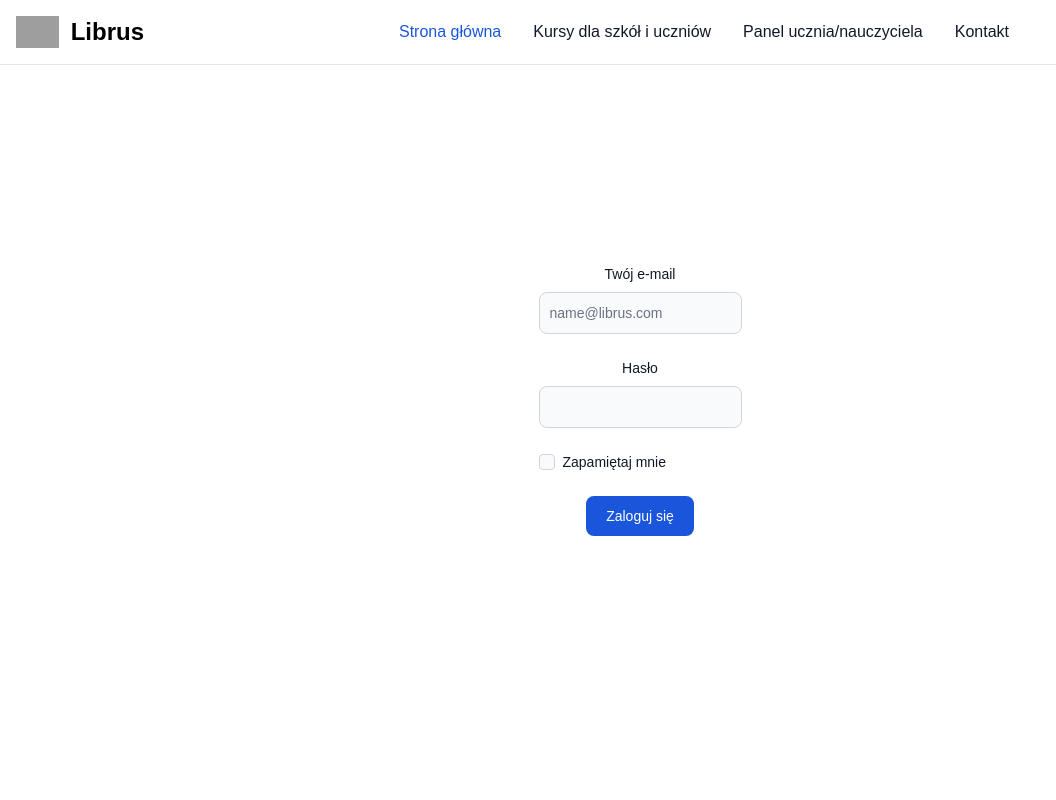
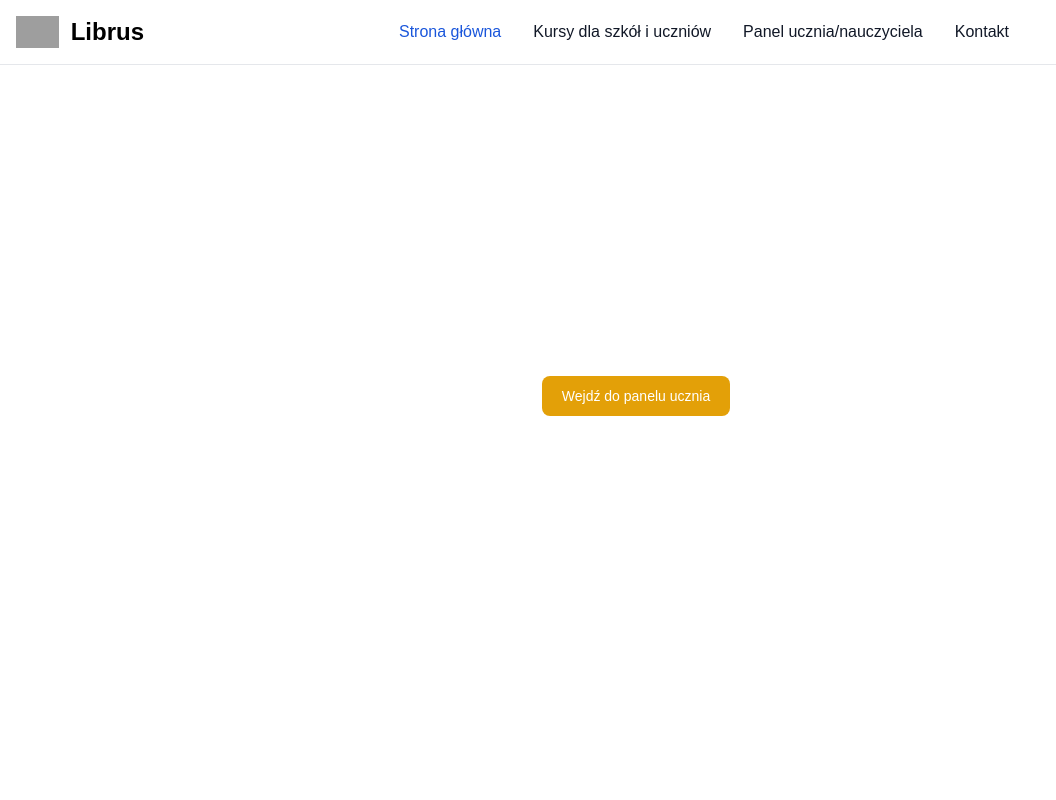
Before and after one commit to xFireXx/librus-react, a React (Create React App) app: page /login in a window 1280 px wide. Shown: the top 800 px of the page, without its empty margins (0-1056 px from the left). Built offline with nearby package versions, Linux system fonts and the light colour scheme; grey boxes are pictures that could not be loaded; what tw-elements would draw is missing.

Commit message:
Login logic - session storage

```diff
--- a/src/App.js
+++ b/src/App.js
@@ -4,16 +4,20 @@ import Home from './pages/Home/Home';
 import Courses from './pages/Courses/Courses';
 import Login from './pages/Login/Login';
 import { AppProvider } from './context/loginButtonContext';
+import PanelStudent from './pages/PanelStudent/PanelStudent';
+import PanelTeacher from './pages/PanelTeacher/PanelTeacher';
 
 function App() {
   return (
     <>
       <AppProvider>
-        <Routes>
-          <Route path="/" exact element={<Home />} />
-          <Route path="/kursy" element={<Courses />} />
-          <Route path="/login" element={<Login />} />
-        </Routes>
+          <Routes>
+            <Route path="/" exact element={<Home />} />
+            <Route path="/kursy" element={<Courses />} />
+            <Route path="/login" element={<Login />} />
+            <Route path="/panelStudent" element={<PanelStudent />} />
+            <Route path="/panelTeacher" element={<PanelTeacher />} />
+          </Routes>
       </AppProvider>
     </>
   );
--- a/src/components/LoginForm/LoginForm.js
+++ b/src/components/LoginForm/LoginForm.js
@@ -1,119 +1,31 @@
-import React, { useState } from 'react';
+import React from 'react';
 import { Navigate } from 'react-router-dom';
+import useStateStorage from '../../hooks/useStateSessionStorage';
 
 export default function LoginForm() {
-  const [username, setUsername] = useState('');
-  const [password, setPassword] = useState('');
-  const [error, setError] = useState('');
-  const [isLoggedIn, setIsLoggedIn] = useState(false);
+  const [loggedInStudent, setIsLoggedInStudent] = useStateStorage(
+    'loggedInStudent',
+    false
+  );
 
-  function handleUsernameChange(event) {
-    setUsername(event.target.value);
+  const handleButtonStudent = () => {
+    setIsLoggedInStudent(true);
+  };
+
+  if (loggedInStudent) {
+    return <Navigate to="/panelStudent" />;
   }
 
-  function handlePasswordChange(event) {
-    setPassword(event.target.value);
-  }
-
-  function handleSubmit(event) {
-    event.preventDefault();
-    if (username === 'Maciek' && password === 'Treder') {
-      setIsLoggedIn(true);
-    } else {
-      setError('Podane dane są niepoprawne');
-    }
-  }
-
-  if (isLoggedIn) {
-    console.log(username);
-    return <Navigate to="/kursy" />;
-  }
   return (
     <>
       <div class="flex items-center justify-center h-screen">
-        <div class="text-center">
-          <form onSubmit={handleSubmit}>
-            <div class="mb-6">
-              <label
-                for="text"
-                className="block mb-2 text-sm font-medium text-gray-900 dark:text-white"
-              >
-                Twój e-mail
-              </label>
-              <input
-                type="text"
-                id="login"
-                className="bg-gray-50 border border-gray-300 text-gray-900 text-sm rounded-lg focus:ring-blue-500 focus:border-blue-500 block w-full p-2.5 dark:bg-gray-700 dark:border-gray-600 dark:placeholder-gray-400 dark:text-white dark:focus:ring-blue-500 dark:focus:border-blue-500"
-                placeholder="name@librus.com"
-                required
-                onChange={handleUsernameChange}
-              />
-            </div>
-            <div class="mb-6">
-              <label
-                for="password"
-                className="block mb-2 text-sm font-medium text-gray-900 dark:text-white"
-              >
-                Hasło
-              </label>
-              <input
-                type="password"
-                id="password"
-                className="bg-gray-50 border border-gray-300 text-gray-900 text-sm rounded-lg focus:ring-blue-500 focus:border-blue-500 block w-full p-2.5 dark:bg-gray-700 dark:border-gray-600 dark:placeholder-gray-400 dark:text-white dark:focus:ring-blue-500 dark:focus:border-blue-500"
-                required
-                onChange={handlePasswordChange}
-              />
-            </div>
-            <div className="flex items-start mb-6">
-              <div className="flex items-center h-5">
-                <input
-                  id="remember"
-                  type="checkbox"
-                  value=""
-                  className="w-4 h-4 border border-gray-300 rounded bg-gray-50 focus:ring-3 focus:ring-blue-300 dark:bg-gray-700 dark:border-gray-600 dark:focus:ring-blue-600 dark:ring-offset-gray-800 dark:focus:ring-offset-gray-800"
-                  required
-                />
-              </div>
-              <label
-                for="remember"
-                className="ml-2 text-sm font-medium text-gray-900 dark:text-gray-300"
-              >
-                Zapamiętaj mnie
-              </label>
-            </div>
-            <button
-              type="submit"
-              className="text-white bg-blue-700 hover:bg-blue-800 focus:ring-4 focus:outline-none focus:ring-blue-300 font-medium rounded-lg text-sm w-full sm:w-auto px-5 py-2.5 text-center dark:bg-blue-600 dark:hover:bg-blue-700 dark:focus:ring-blue-800"
-            >
-              Zaloguj się
-            </button>
-            {error !== '' && (
-              <div
-                className="flex p-4 mb-4 text-sm text-red-800 rounded-lg bg-red-50 dark:bg-gray-800 dark:text-red-400"
-                role="alert"
-              >
-                <svg
-                  aria-hidden="true"
-                  className="flex-shrink-0 inline w-5 h-5 mr-3"
-                  fill="currentColor"
-                  viewBox="0 0 20 20"
-                  xmlns="http://www.w3.org/2000/svg"
-                >
-                  <path
-                    fill-rule="evenodd"
-                    d="M18 10a8 8 0 11-16 0 8 8 0 0116 0zm-7-4a1 1 0 11-2 0 1 1 0 012 0zM9 9a1 1 0 000 2v3a1 1 0 001 1h1a1 1 0 100-2v-3a1 1 0 00-1-1H9z"
-                    clip-rule="evenodd"
-                  ></path>
-                </svg>
-                <span className="sr-only">Info</span>
-
-                <div>
-                  <span className="font-medium">Błąd!</span> {error}
-                </div>
-              </div>
-            )}
-          </form>
-        </div>
+        <button
+          type="button"
+          onClick={handleButtonStudent}
+          class="focus:outline-none text-white bg-yellow-400 hover:bg-yellow-500 focus:ring-4 focus:ring-yellow-300 font-medium rounded-lg text-sm px-5 py-2.5 mr-2 mb-2 dark:focus:ring-yellow-900"
+        >
+          Wejdź do panelu ucznia
+        </button>
       </div>
     </>
   );
--- /dev/null
+++ b/src/hooks/useStateSessionStorage.js
@@ -0,0 +1,15 @@
+import { useState } from "react";
+
+export default function useStateStorage(key, defaultValue) {
+  const [state, setState] = useState(() => {
+    const storageValue = window.sessionStorage.getItem(key);
+    return storageValue ? JSON.parse(storageValue) : defaultValue;
+  });
+
+  const setValue = val => {
+    setState(val);
+    window.sessionStorage.setItem(key, JSON.stringify(val));
+  }
+
+  return [state, setValue]
+}
--- /dev/null
+++ b/src/pages/PanelStudent/PanelStudent.js
@@ -0,0 +1,21 @@
+import React from 'react';
+import { Link, Navigate } from 'react-router-dom';
+import useStateStorage from '../../hooks/useStateSessionStorage';
+
+export default function PanelStudent() {
+  const [loggedInStudent] = useStateStorage(
+    'loggedInStudent',
+    false
+  );
+
+  if (loggedInStudent === false) {
+    return <Navigate to="/login" />;
+  }
+
+  return (
+    <>
+      Panel studenta
+      <Link to="/">Strona główna</Link>
+    </>
+  );
+}
--- /dev/null
+++ b/src/pages/PanelTeacher/PanelTeacher.js
@@ -0,0 +1,10 @@
+import React from "react";
+
+
+export default function PanelTeacher() {
+    return (
+        <>
+        Panel Nauczyciela
+        </>
+    )
+}
```
